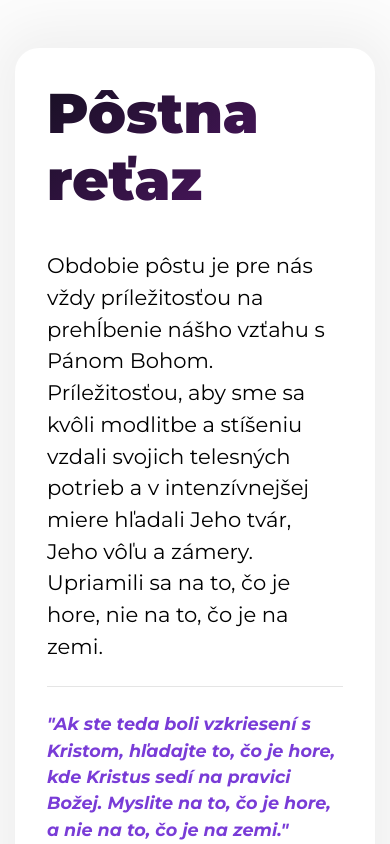
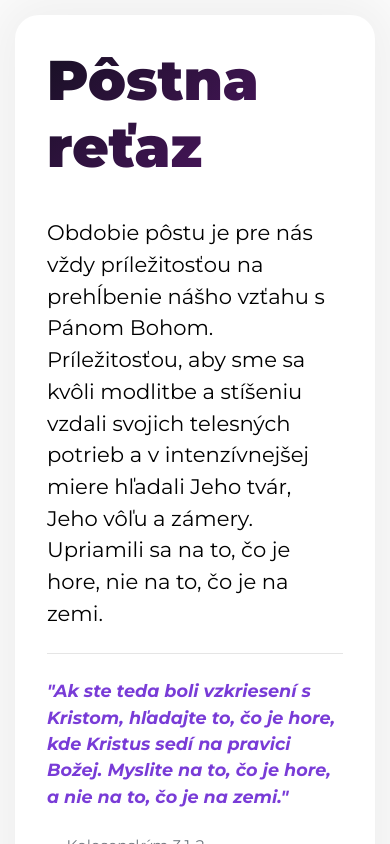
Before and after one commit to pergalsk/retaz-patmos-web, an Angular app: page / in a window 390 px wide. Shown: the top 844 px of the page. Built offline with nearby package versions, Linux system fonts and the light colour scheme; no server answers.

Commit message:
Dev: Refactored SCSS media query -> moved into correspondent class

```diff
--- a/src/app/app.component.html
+++ b/src/app/app.component.html
@@ -1,4 +1,4 @@
-<div class="container" style="margin-top: 3rem; margin-bottom: 3rem">
+<div class="container app-main">
   <div class="jumbotron">
     <h1 class="display-4 mb-4">Pôstna reťaz</h1>
 
--- a/src/styles.scss
+++ b/src/styles.scss
@@ -13,94 +13,3 @@
 @import 'styles/jumbotron';
 @import 'styles/panel-menu';
 @import 'styles/calendar';
-
-/* TODO variable for breakpoint */
-@media (max-width: 991px) {
-  .video-container {
-    width: 100%;
-
-    &.iframe {
-      padding-bottom: 56%; // aspect ratio
-    }
-  }
-
-  .panel-menu {
-    .menu-button {
-      padding: 0 $jumbotron-equal-padding-sm;
-    }
-    .menu-list {
-      ul {
-        & > li {
-          padding: 1.5rem $jumbotron-equal-padding-sm !important;
-        }
-      }
-    }
-  }
-
-  .jumbotron {
-    padding: $jumbotron-equal-padding-sm;
-
-    &.no-padding {
-      .with-padding {
-        padding: 0 $jumbotron-equal-padding-sm;
-        &:first-child {
-          padding: $jumbotron-equal-padding-sm $jumbotron-equal-padding-sm 0
-            $jumbotron-equal-padding-sm;
-        }
-        &:last-child {
-          padding: 0 $jumbotron-equal-padding-sm $jumbotron-equal-padding-sm
-            $jumbotron-equal-padding-sm;
-        }
-      }
-    }
-  }
-
-  .calendar {
-    .calendar-header {
-      display: none;
-    }
-
-    .calendar-week {
-      flex-direction: column;
-      margin-bottom: 3rem;
-
-      &:last-child {
-        margin-bottom: 0;
-      }
-
-      & > div {
-        min-height: 4.5em;
-        padding-top: 2em;
-
-        &:last-child {
-          margin-bottom: 0;
-        }
-
-        .title {
-          right: auto;
-          left: 0;
-        }
-      }
-    }
-
-    .calendar-header > div,
-    .calendar-week > div {
-      display: block;
-      margin-bottom: 10px;
-
-      &.invisible {
-        display: none;
-      }
-
-      .entry {
-        display: inline;
-        overflow-x: initial;
-        text-overflow: initial;
-
-        &:not(.title):not(:first-child)::before {
-          content: '\0020\007C\0020'; // decoded string: " | "
-        }
-      }
-    }
-  }
-}
--- a/src/styles/calendar.scss
+++ b/src/styles/calendar.scss
@@ -21,6 +21,10 @@
     display: flex;
     flex: 30px 0 0;
 
+    @include media-breakpoint-down(md) {
+      display: none;
+    }
+
     > div {
       padding-left: 8px;
       padding-bottom: 1em;
@@ -35,6 +39,17 @@
     display: flex;
     flex: 30px 1 0;
 
+    @include media-breakpoint-down(md) {
+      flex-direction: column;
+      margin-bottom: 3rem;
+    }
+
+    &:last-child {
+      @include media-breakpoint-down(md) {
+        margin-bottom: 0;
+      }
+    }
+
     & > div {
       position: relative;
       padding: 1.6em 0.5em 0.6em 0.6em;
@@ -42,6 +57,17 @@
       background-color: #f7f8fa;
       border-radius: 0.6em;
       margin-bottom: 0.4em;
+
+      @include media-breakpoint-down(md) {
+        min-height: 4.5em;
+        padding-top: 2em;
+      }
+
+      &:last-child {
+        @include media-breakpoint-down(md) {
+          margin-bottom: 0;
+        }
+      }
 
       &.today {
         border: 1px solid #553e77;
@@ -121,6 +147,11 @@
         overflow: hidden;
         text-overflow: ellipsis;
         width: 100%;
+
+        @include media-breakpoint-down(md) {
+          right: auto;
+          left: 0;
+        }
       }
     }
   }
@@ -135,12 +166,21 @@
     transition: background-color 0.3s, color 0.3s;
     overflow-x: hidden;
 
+    @include media-breakpoint-down(md) {
+      display: block;
+      margin-bottom: 10px;
+    }
+
     &:last-child {
       margin-right: 0;
     }
 
     &.invisible {
       background-color: #fff !important;
+
+      @include media-breakpoint-down(md) {
+        display: none;
+      }
     }
 
     .entry {
@@ -148,6 +188,18 @@
       text-overflow: ellipsis;
       transition: color 0.3s;
       font-size: 0.85em;
+
+      @include media-breakpoint-down(md) {
+        display: inline;
+        overflow-x: initial;
+        text-overflow: initial;
+      }
+
+      &:not(.title):not(:first-child)::before {
+        @include media-breakpoint-down(md) {
+          content: '\0020\007C\0020'; // decoded string: " | "
+        }
+      }
     }
   }
 }
--- a/src/styles/common.scss
+++ b/src/styles/common.scss
@@ -11,9 +11,20 @@ h6 {
   background-image: linear-gradient(137deg, #181024, #5a1770);
   background-size: 100%;
   -webkit-background-clip: text;
-  -moz-background-clip: text;
+  //-moz-background-clip: text;
   -webkit-text-fill-color: transparent;
-  -moz-text-fill-color: transparent;
+  //-moz-text-fill-color: transparent;
+}
+
+.container {
+  &.app-main {
+    margin-top: 3rem;
+    margin-bottom: 3rem;
+
+    @include media-breakpoint-down(xs) {
+      margin-top: $grid-gutter-width / 2;
+    }
+  }
 }
 
 .bible-verse {
@@ -32,12 +43,20 @@ h6 {
   width: 80%;
   margin: 3rem auto 5rem auto;
 
+  @include media-breakpoint-down(md) {
+    width: 100%;
+  }
+
   &.iframe {
     position: relative;
     padding-bottom: 45%; // aspect ratio
     height: 0;
     border-radius: $border-radius-lg;
     box-shadow: $jumbotron-box-shadow;
+
+    @include media-breakpoint-down(md) {
+      padding-bottom: 56%; // aspect ratio
+    }
 
     iframe {
       position: absolute;
--- a/src/styles/jumbotron.scss
+++ b/src/styles/jumbotron.scss
@@ -7,6 +7,10 @@
   padding: $jumbotron-equal-padding;
   margin-bottom: 3rem;
   transition: background-color 0.8s, color 0.8s;
+
+  @include media-breakpoint-down(sm) {
+    padding: $jumbotron-equal-padding-sm;
+  }
 
   &.dense {
     padding: $jumbotron-equal-padding-sm;
@@ -29,11 +33,27 @@
 
     .with-padding {
       padding: 0 $jumbotron-equal-padding;
+
+      @include media-breakpoint-down(sm) {
+        padding: 0 $jumbotron-equal-padding-sm;
+      }
+
       &:first-child {
         padding: $jumbotron-equal-padding $jumbotron-equal-padding 0 $jumbotron-equal-padding;
+
+        @include media-breakpoint-down(sm) {
+          padding: $jumbotron-equal-padding-sm $jumbotron-equal-padding-sm 0
+            $jumbotron-equal-padding-sm;
+        }
       }
+
       &:last-child {
         padding: 0 $jumbotron-equal-padding $jumbotron-equal-padding $jumbotron-equal-padding;
+
+        @include media-breakpoint-down(sm) {
+          padding: 0 $jumbotron-equal-padding-sm $jumbotron-equal-padding-sm
+            $jumbotron-equal-padding-sm;
+        }
       }
     }
   }
@@ -53,10 +73,10 @@
       -webkit-background-clip: initial;
       -moz-background-clip: initial;
       -webkit-text-fill-color: inherit;
-      -moz-text-fill-color: inherit;
+      //-moz-text-fill-color: inherit;
     }
 
-    // https://cssgradient.io/
+    // generated by: https://cssgradient.io/
     &.gradient-a {
       background-image: linear-gradient(168deg, #553e77 0%, #553e77 35%, #6e2b84 100%);
     }
--- a/src/styles/panel-menu.scss
+++ b/src/styles/panel-menu.scss
@@ -5,6 +5,10 @@
 .panel-menu {
   .menu-button {
     padding: 0 $jumbotron-equal-padding;
+
+    @include media-breakpoint-down(sm) {
+      padding: 0 $jumbotron-equal-padding-sm;
+    }
   }
 
   .menu-list {
@@ -28,6 +32,10 @@
         padding: 1.5rem $jumbotron-equal-padding !important;
         text-align: center;
         transition: background-color 0.3s;
+
+        @include media-breakpoint-down(sm) {
+          padding: 1.5rem $jumbotron-equal-padding-sm !important;
+        }
 
         &:last-child {
           border-bottom: 0;
```
